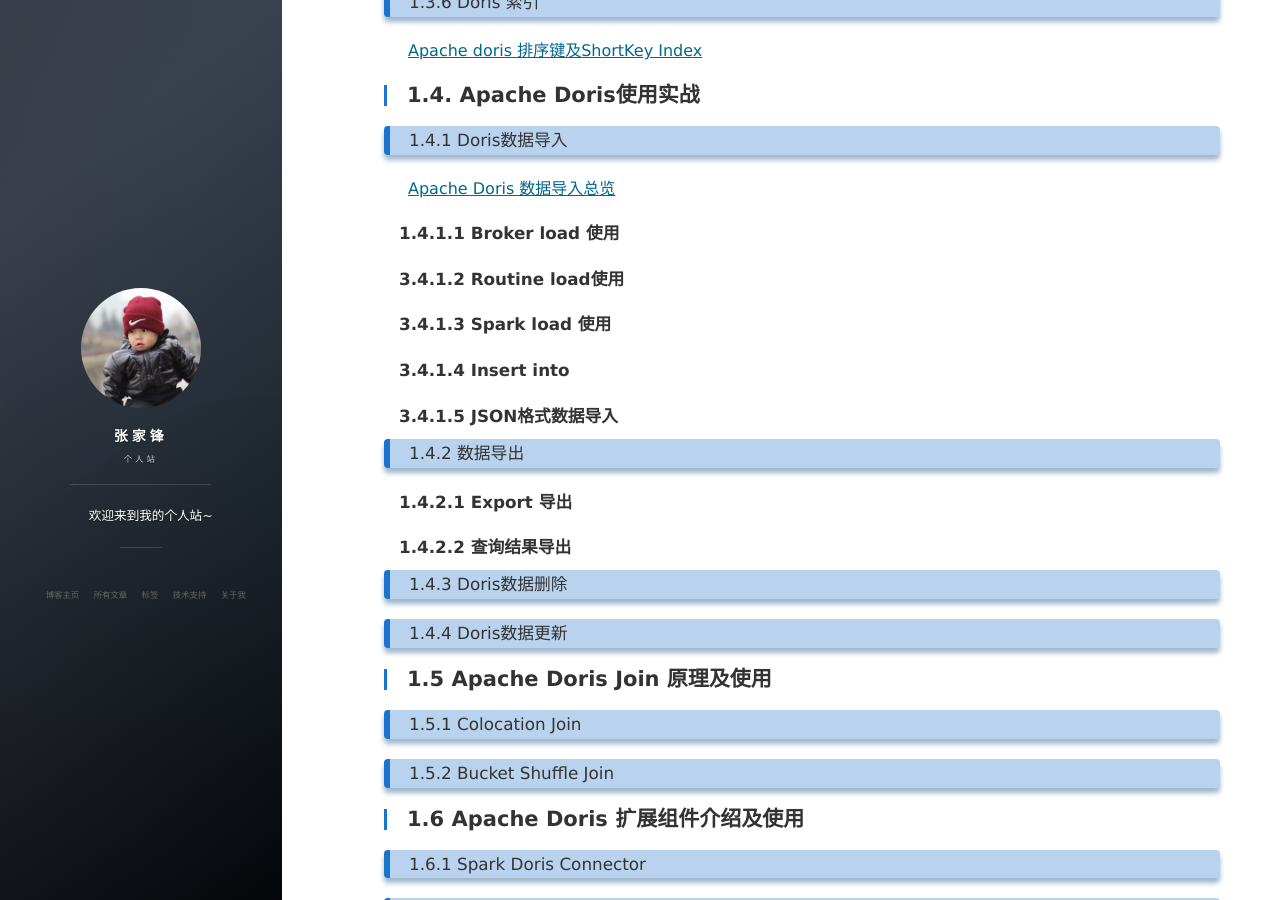
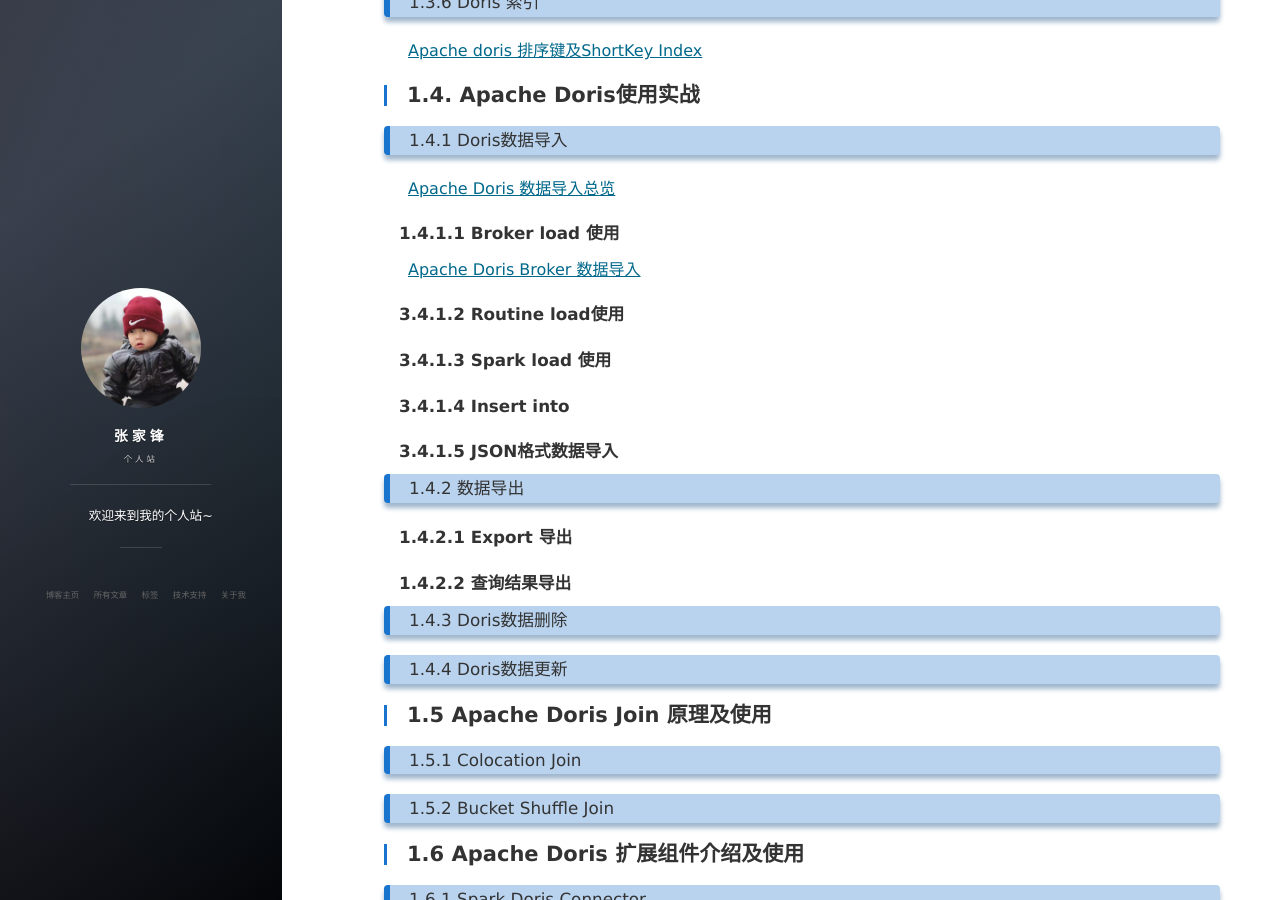
Before and after one commit to hf200012/hf200012.github.io, a Jekyll site: the page built from _posts/2021-09-17-Apache Doris 实战指南.md, in a window 1280 px wide and 900 px high, scrolled down 2382 px. Built offline with Jekyll 4.4.1, drawn with Linux system fonts in a browser that asks for light colours; nearby versions of some CDN libraries; comment, search, counter and statistics services are not loaded.

Commit message:
Update 2021-09-17-Apache Doris 实战指南.md

```diff
--- a/_posts/2021-09-17-Apache Doris 实战指南.md
+++ b/_posts/2021-09-17-Apache Doris 实战指南.md
@@ -54,6 +54,8 @@
 [Apache Doris 数据导入总览](https://hf200012.github.io/2021/09/Apache-Doris-数据导入/)
 
 #### 1.4.1.1 Broker load 使用
+
+[Apache Doris Broker 数据导入](https://hf200012.github.io/2021/09/Apache-Doris-Broker数据导入/)
 
 #### 3.4.1.2 Routine load使用
 
```
